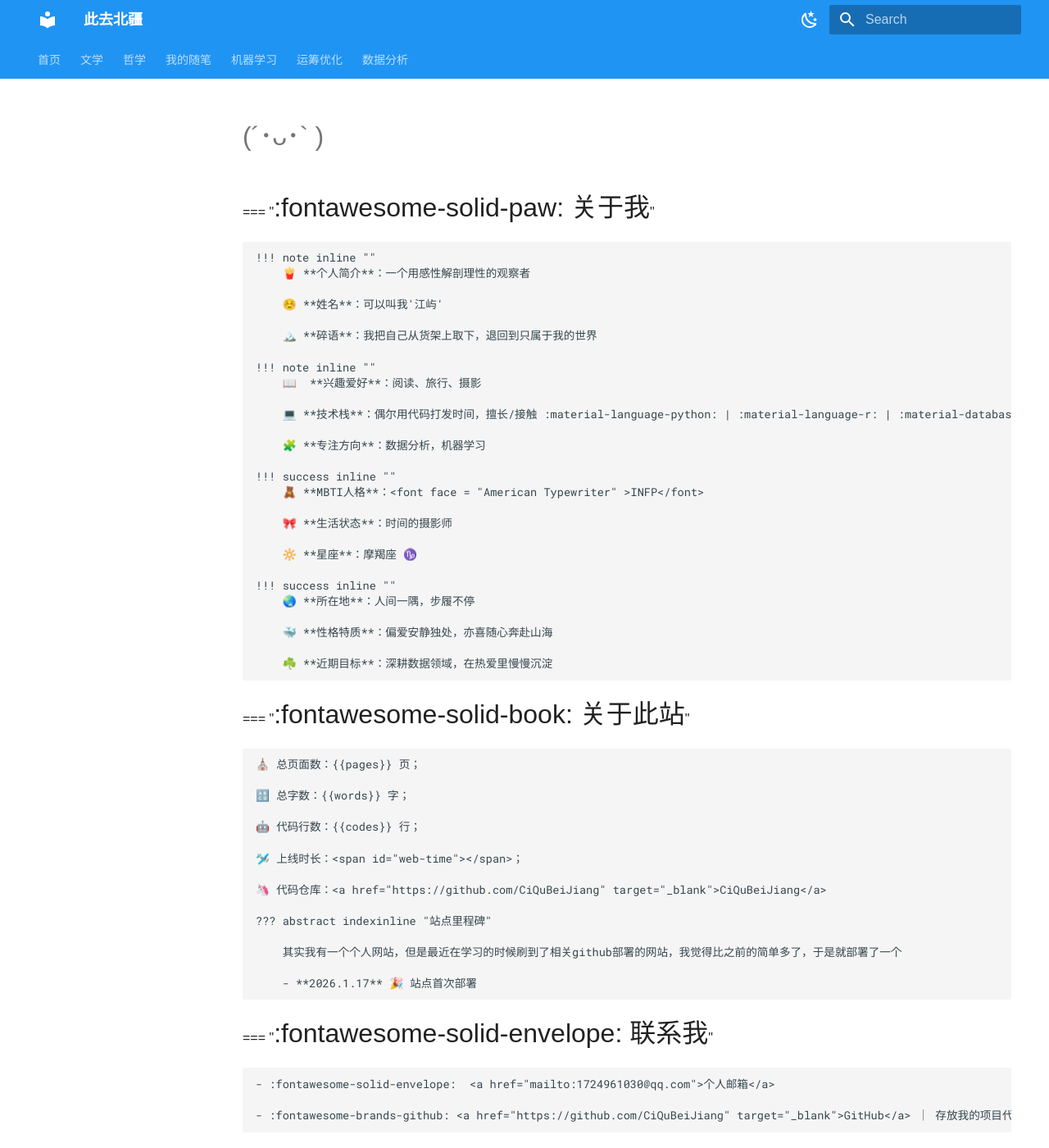
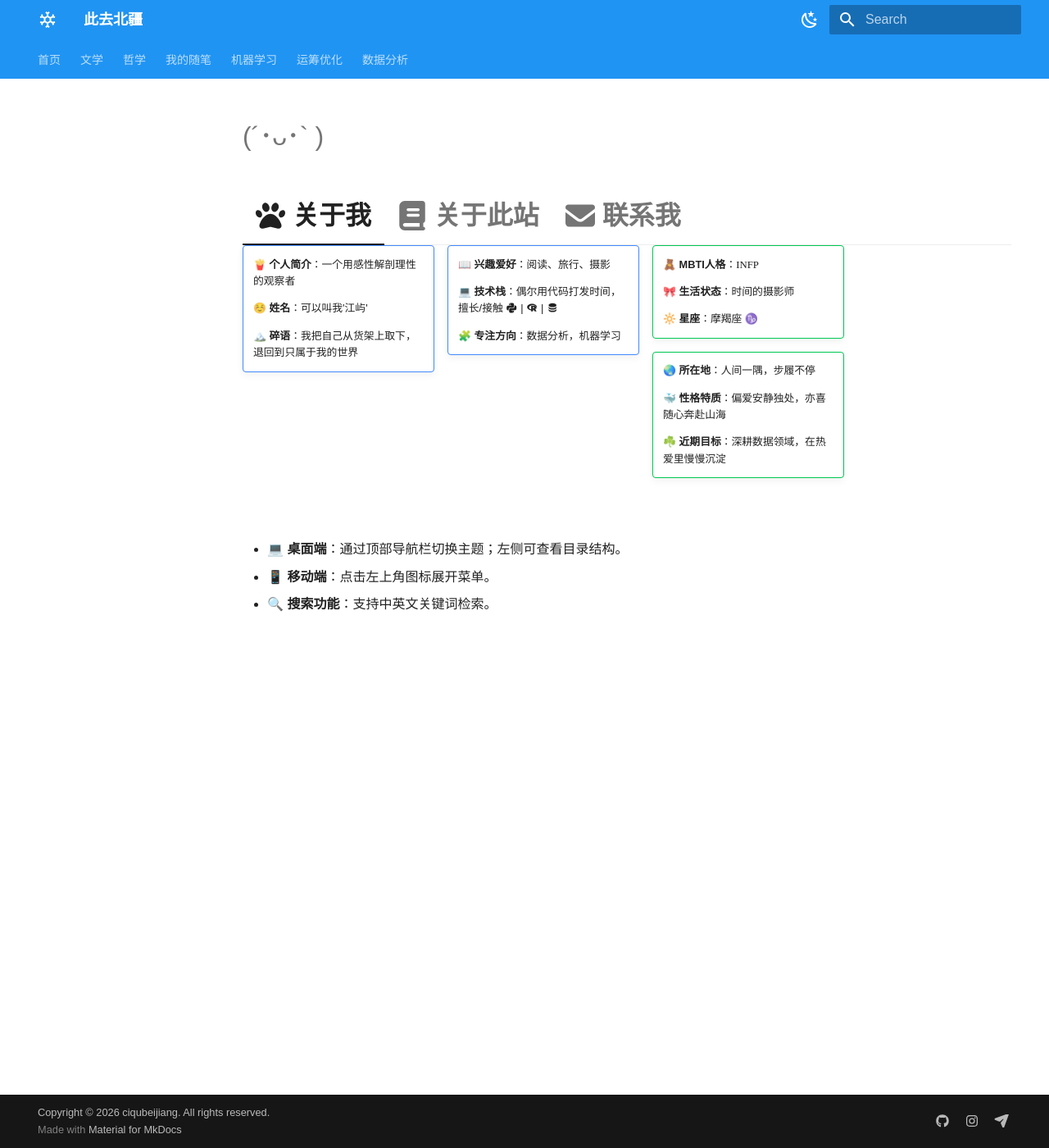
Before and after one commit to CiQuBeiJiang/CiQuBeiJiang.github.io, an MkDocs documentation site: the page built from docs/index.md, in a window 1280 px wide and 1400 px high. Shown: the whole window at 82% size. Built offline with MkDocs 1.6.1 and Material for MkDocs 9.7.7, drawn with Linux system fonts in a browser that asks for light colours; a style sheet for code colours, icons or effects is not loaded.

Commit message:
modify yml

```diff
--- a/mkdocs.yml
+++ b/mkdocs.yml
@@ -3,7 +3,7 @@ site_description: 我的技术笔记
 theme:
   name: material
   icon:
-    icon: material/snowflake
+    logo: material/snowflake
   palette:
     - media: "(prefers-color-scheme: light)"
       scheme: default
@@ -25,11 +25,21 @@ theme:
     - toc.integrate
     - search.suggest
     - search.highlight
+    - content.tabs.link
 markdown_extensions:
   - admonition
   - codehilite
   - toc:
       permalink: true
+  - pymdownx.details        # 折叠面板??? 生效
+  - pymdownx.superfences    # 代码块美化
+  - pymdownx.tabbed:        # ===选项卡语法 必加！！！
+      alternate_style: true
+  - pymdownx.emoji:         # fontawesome/material图标 必加！！！
+      emoji_index: !!python/name:material.extensions.emoji.twemoji
+      emoji_generator: !!python/name:material.extensions.emoji.to_svg
+  - attr_list               # 让HTML的font标签/行内样式生效
+  - md_in_html              # 让markdown里嵌套HTML标签无冲突
 nav:
   - 首页: about.md
   - 文学: literature
@@ -45,12 +55,8 @@ extra:
     - icon: fontawesome/brands/instagram
       link: https://www.instagram.com/XXXXXX
     - icon: fontawesome/solid/paper-plane
-      link: 1724961030@qq.com
+      link: mailto:1724961030@qq.com # 修复：邮箱链接加mailto: 点击直接唤起邮箱
 copyright: Copyright &copy; 2026 ciqubeijiang. All rights reserved.
 extra_css:
   - stylesheets/extra.css
   - https://cdn.jsdelivr.net/npm/lxgw-wenkai-screen-webfont@1.1.0/style.css
-markdown_extensions:
-  - admonition
-  - pymdownx.details
-  - pymdownx.superfences
```
